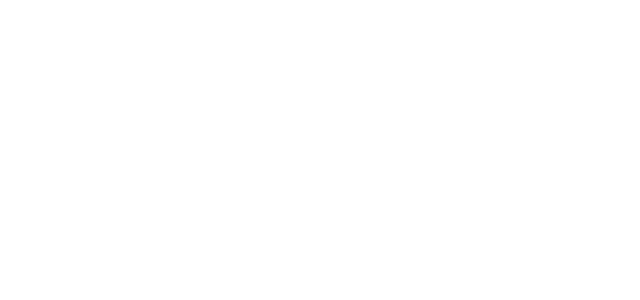
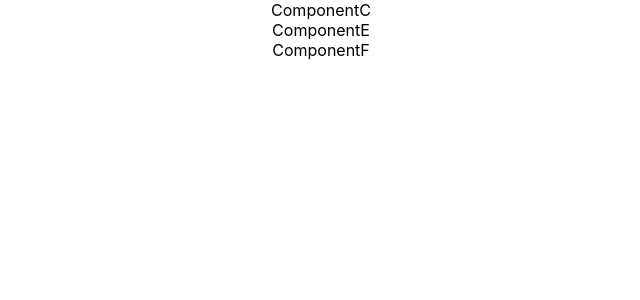
Before and after one commit to zellski1234/Meet-MAX-useContext, a React (Create React App) app: page / in a window 1280 px wide. Shown: the top 300 px of the page, without its empty margins (319-959 px from the left). Built offline with nearby package versions, Linux system fonts and the light colour scheme.

Commit message:
added components within others

```diff
--- a/src/App.js
+++ b/src/App.js
@@ -1,9 +1,12 @@
 import './App.css';
+import ComponentC from './components/ComponentC';
+
+
 
 function App() {
   return (
     <div className="App">
-
+      <ComponentC />
     </div>
   );
 }
--- a/src/components/ComponentC.js
+++ b/src/components/ComponentC.js
@@ -1,8 +1,12 @@
 import React from 'react'
+import ComponentE from './ComponentE'
 
 function ComponentC() {
   return (
-    <div>ComponentC</div>
+    <div>
+        ComponentC
+        <ComponentE />
+    </div>
   )
 }
 
--- a/src/components/ComponentE.js
+++ b/src/components/ComponentE.js
@@ -1,8 +1,12 @@
 import React from 'react'
+import ComponentF from './ComponentF'
 
 function ComponentE() {
   return (
-    <div>ComponentE</div>
+    <div>
+        ComponentE
+        <ComponentF />
+    </div>
   )
 }
 
```
